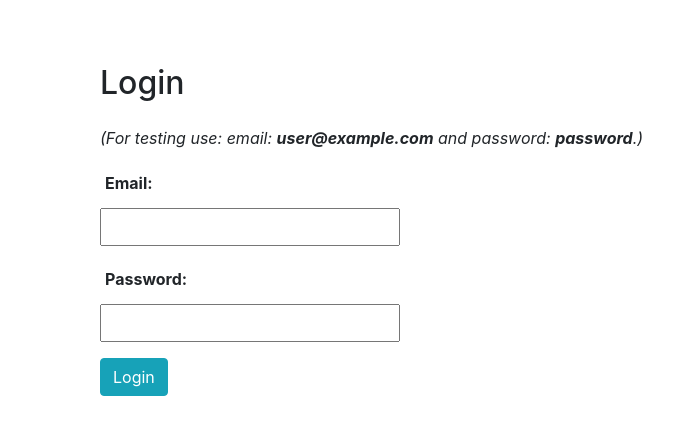
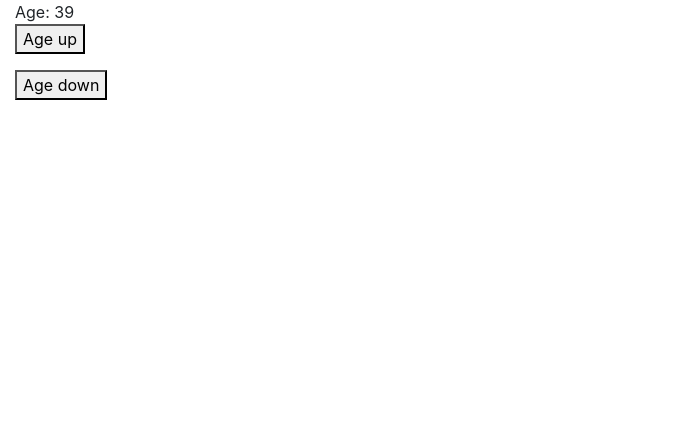
Before and after one commit to olivervoros/mern-shopping-list, a React (Create React App) app: page / in a window 1280 px wide. Before the commit this address led to /login. Shown: the top 434 px of the page, without its empty margins (0-690 px from the left). Built offline with nearby package versions, Linux system fonts and the light colour scheme.

Commit message:
developed a a simple app with redux

```diff
--- a/package.json
+++ b/package.json
@@ -7,8 +7,10 @@
     "react": "^16.9.0",
     "react-datepicker": "^2.8.0",
     "react-dom": "^16.9.0",
+    "react-redux": "^7.1.1",
     "react-router-dom": "^5.0.1",
-    "react-scripts": "3.0.1"
+    "react-scripts": "3.0.1",
+    "redux": "^4.0.4"
   },
   "scripts": {
     "start": "react-scripts start",
--- /dev/null
+++ b/src/AppWithoutRedux.js
@@ -0,0 +1,40 @@
+import React, {Component} from 'react';
+
+class AppWithoutRedux extends Component {
+
+    state = {
+        age: 39
+    }
+
+    onAgeUp = () => {
+        this.setState({
+            ...this.state,
+            age: ++this.state.age
+
+        })
+    }
+
+    onAgeDown = () => {
+        this.setState({
+            ...this.state,
+            age: --this.state.age
+
+        })
+    }
+
+    render() {
+        return(
+            <div className="AppWithoutRedux">
+                <div>Age: <span>{this.state.age}</span></div>
+                <p>
+                <button onClick={this.onAgeUp}>Age up</button>
+                </p>
+                <p>
+                <button onClick={this.onAgeDown}>Age down</button>
+                </p>
+            </div>
+        )
+    }
+}
+
+export default AppWithoutRedux;
--- a/src/index.js
+++ b/src/index.js
@@ -1,10 +1,18 @@
 import React from 'react';
 import {render} from 'react-dom';
 import * as serviceWorker from './serviceWorker';
-import App from './App';
+import AppWithRedux from './AppWithoutRedux';
+//import AppWithoutRedux from './AppWithoutRedux';
+
+import { Provider } from 'react-redux';
+import {createStore} from "redux";
+import reducer from './store/reducer';
+
+const store = createStore(reducer);
 
 
-render(<App/>, document.getElementById('root'));
+//render(<AppWithoutRedux/>, document.getElementById('root'));
+render(<Provider store={store}><AppWithRedux/></Provider>, document.getElementById('root'));
 
 // If you want your app to work offline and load faster, you can change
 // unregister() to register() below. Note this comes with some pitfalls.
--- /dev/null
+++ b/src/store/reducer.js
@@ -0,0 +1,20 @@
+
+const initialState = {
+    age: 39
+};
+
+const reducer = (state = initialState, action) => {
+    const newState = {...state};
+
+    if(action.type==="AGE_UP") {
+        newState.age++;
+    }
+
+    if(action.type==="AGE_DOWN") {
+        newState.age--;
+    }
+
+    return newState;
+}
+
+export default reducer;
```
Also changed, not shown: src/AppWithRedux.js (added, +33 -0 lines), 1 other file (tests, documents, lock files or other folders).
